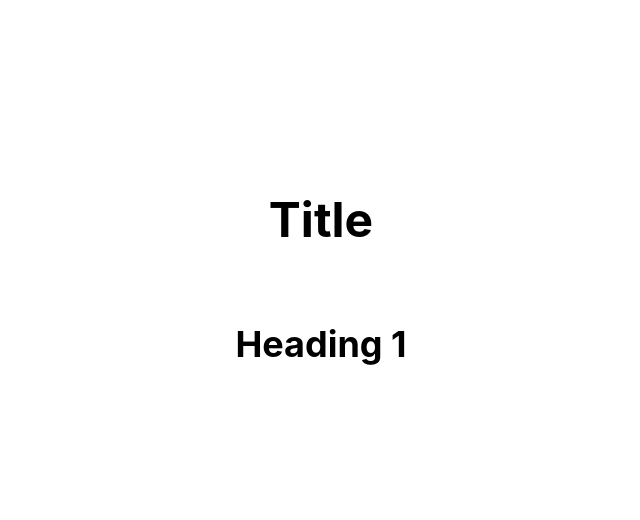
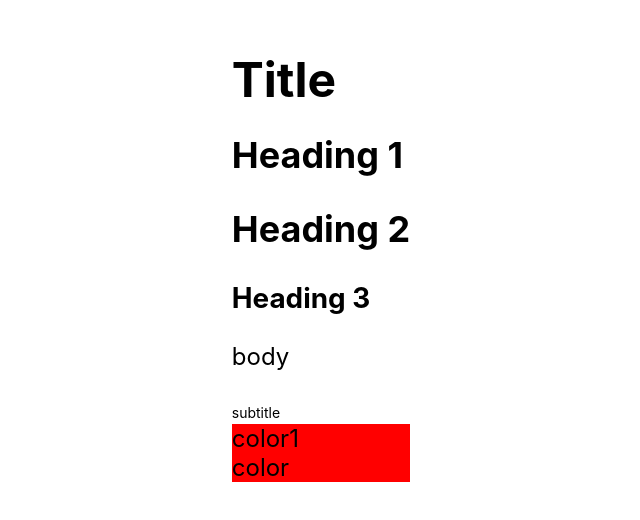
Before and after one commit to Petit-Development/Colors, a Next.js app: page / in a window 1280 px wide. Shown: the part 134-654 px from the top of the page, without its empty margins (319-959 px from the left). Built offline with nearby package versions, Linux system fonts and the light colour scheme; a web font is replaced by a local one.

Commit message:
Create temporary boxes

```diff
--- a/pages/index.tsx
+++ b/pages/index.tsx
@@ -1,7 +1,7 @@
-import type { NextPage } from 'next'
-import Head from 'next/head'
-import Image from 'next/image'
-import styles from '../styles/Home.module.css'
+import type { NextPage } from "next";
+import Head from "next/head";
+import Image from "next/image";
+import styles from "../styles/Home.module.css";
 
 const Home: NextPage = () => {
   return (
@@ -11,12 +11,19 @@ const Home: NextPage = () => {
         <meta name="description" content="Easily view colors in the browser" />
         <link rel="icon" href="/favicon.ico" />
       </Head>
+      <div>
+        <span className="title">Title</span>
+        <h1>Heading 1</h1>
+        <h2>Heading 2</h2>
+        <h3>Heading 3</h3>
+        <p>body</p>
+        <span className="subtitle">subtitle</span>
+        <div className={styles.temp1}>color1</div>
+        <div className={styles.temp2}>color</div>
 
-      <p className="title">Title</p>
-      <h1>Heading 1</h1>
+      </div>
+    </div>
+  );
+};
 
-    </div>
-  )
-}
-
-export default Home
+export default Home;
--- a/styles/Home.module.css
+++ b/styles/Home.module.css
@@ -7,3 +7,12 @@
   align-items: center;
   height: 100vh;
 }
+
+.temp1 {
+  background-color: var(--color-main);
+}
+
+.temp2 {
+  filter: brightness(1);
+  background-color: var(--color-main);
+}
```
